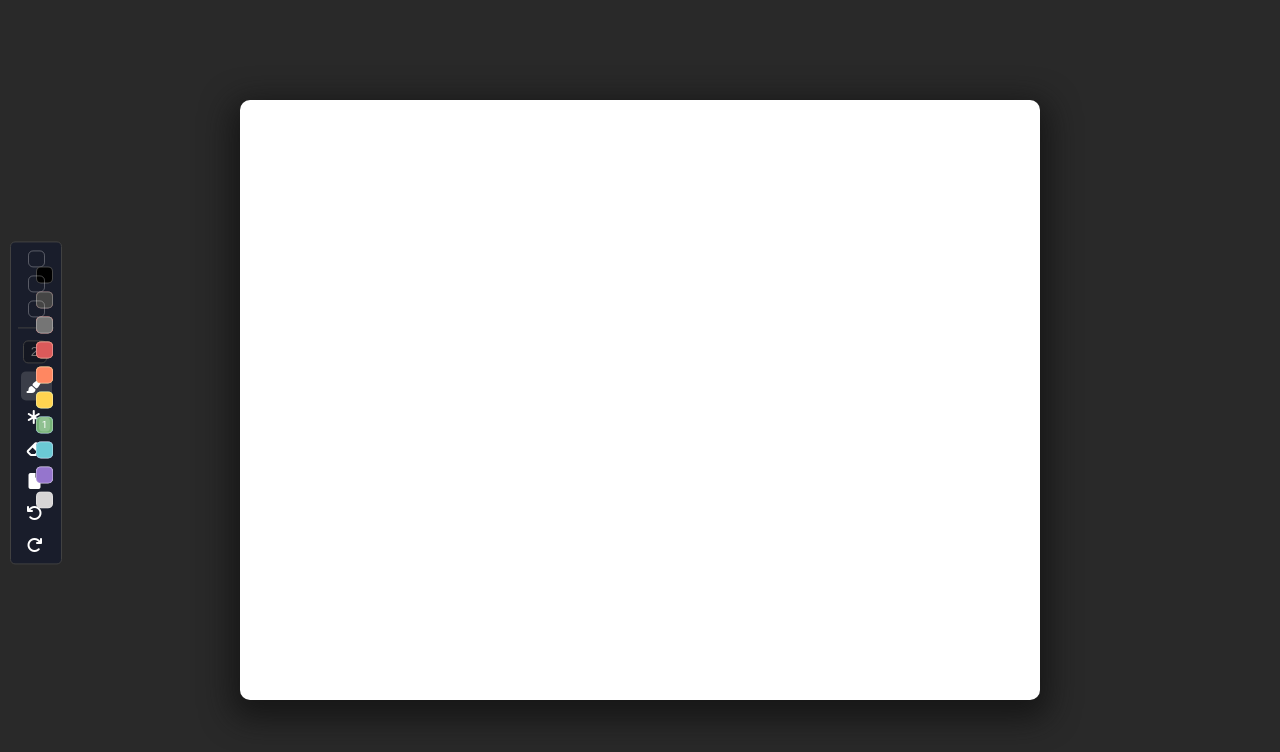
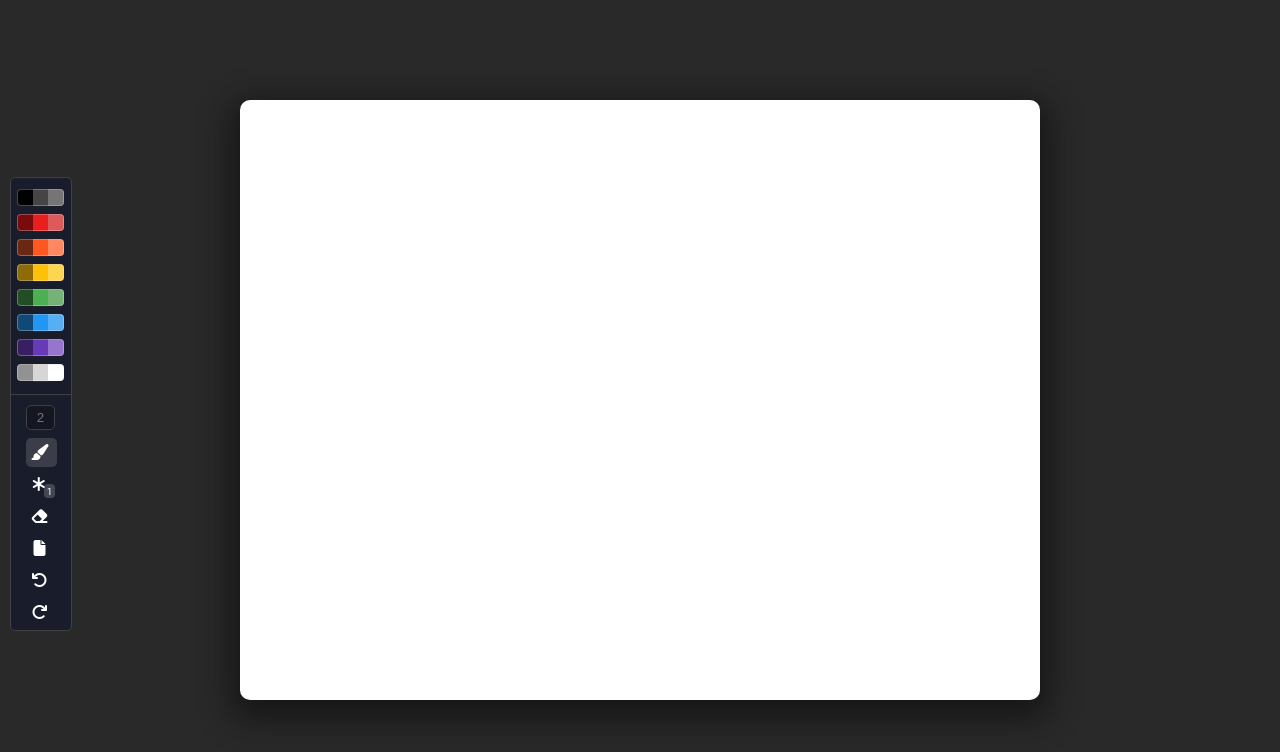
Before and after one commit to theManAndHisShadow/simple-paint-js, a plain HTML site: page index.html in a window 1280 px wide. Drawn offline with nearby package versions, Linux system fonts and the light colour scheme.

Commit message:
Updated pallete style, added selected mark

```diff
--- a/css/main.css
+++ b/css/main.css
@@ -40,20 +40,23 @@ body {
 
 .tools__palette-container {
     border-bottom: 1px solid #414141;
-    width: 36px;
+    width: 60px;
     margin: 0 auto;
     padding-bottom: 7px;
     margin-bottom: 2px;
+    display: table-cell;
 }
 
 .tools__buttons-container input {
-    max-width: 14px;
+    max-width: 19px;
     background: #141721;
     border: 1px solid #414141;
     border-radius: 5px;
-    padding: 3px 4px;
+    padding: 4px 4px;
     text-align: center;
     color: white;
+    position: relative;
+    left: 1px;
 }
 
 .tools__buttons-container input:focus {
@@ -73,19 +76,54 @@ body {
     border-radius: 5px;
 }
 
-.tools__palette-container div{
+.tools__palette-container .palette-container__column {
+    position: relative;
+    float: left;
+    left: 6px;
+}
+
+.tools__palette-container .palette-container__column div {
     width: 1px;
     height: 1px;
     padding: 7px;
     margin-top: 8px;
-    border: 1px solid #ffffff47;
+    /* border: 1px solid #ffffff47; */
     cursor: pointer;
     transition: 0.3s ease;
     position: relative;
     left: 0px;
 }
 
-.tools__palette-container  div.selected__color{
+.selected_color__mark{
+    position: absolute;
+    top: 5px;
+    left: 5px;
+    font-weight: 800;
+    font-size: 11px;
+    background: black;
+    padding: 3px;
+    border-radius: 100%;
+}
+
+.tools__palette-container .palette-container__column:nth-child(1) div {
+    border: 1px solid #ffffff47;
+    border-right: none;
+    border-radius: 4px 0 0 4px;
+}
+
+.tools__palette-container .palette-container__column:nth-child(2) div {
+    border-top: 1px solid #ffffff47;
+    border-bottom: 1px solid #ffffff47;
+    border-radius: 0;
+}
+
+.tools__palette-container .palette-container__column:nth-child(3) div {
+    border: 1px solid #ffffff47;
+    border-left: none;
+    border-radius: 0 4px 4px 0px;
+}
+
+.tools__palette-container .palette-container__column div.selected__color{
     width: 10px;
     left: 3px;
 }
--- a/js/PaintColorPalette.js
+++ b/js/PaintColorPalette.js
@@ -35,7 +35,7 @@ class PaintColorPalette {
                 green: '#4caf50',
                 blue: '#2196f3',
                 violet: '#673ab7',
-                white: 'white'
+                "light-gray":'#d7d5d5',
             },
             {
                 "gray": '#757575',
@@ -43,9 +43,9 @@ class PaintColorPalette {
                 "light-orange": '#ff8761',
                 "light-yellow":' #ffd450',
                 "light-green": '#75b277',
-                "light-blue": '#6bc9d5',
+                "light-blue": '#56aef4',
                 "light-violet": '#9575cd',
-                "light-gray":'#d7d5d5',
+                white: 'white'
             }
         ]
 
@@ -93,18 +93,29 @@ class PaintColorPalette {
                         self.selected = column[color];
                         self.parent.parent.brush.setColor(column[color]);
 
-                        let className = 'selected__color';
+                        let className = 'selected_color';
 
                         // get all selected color
                         let allSelected = Array.from(document.getElementsByClassName(className));
 
                         // de-select all
-                        allSelected.forEach(selected => { selected.classList.remove(className)});
+                        allSelected.forEach(selected => {
+                            selected.classList.remove(className)
+                            selected.innerHTML = '';
+                        });
 
                         // select color by clicking
-                        // let selected = colorElement.classList.contains(className);
-                        // colorElement.classList.add(className);
-                   }
+                        let selected = colorElement.classList.contains(className);
+                        colorElement.classList.add(className);
+
+
+                        let colorSelectedCross = document.createElement('span');
+                        colorSelectedCross.classList.add('selected_color__mark')
+
+                        colorElement.appendChild(colorSelectedCross);
+
+                        if(color == 'black' || /dark-/gm.test(color)) colorSelectedCross.style.background = 'white';
+                    }
                 });
             });
 
```
